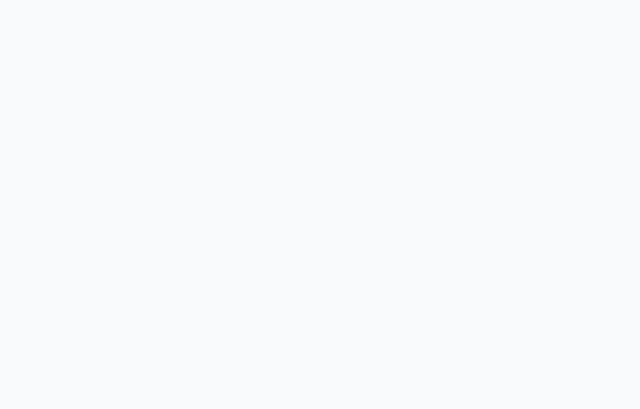
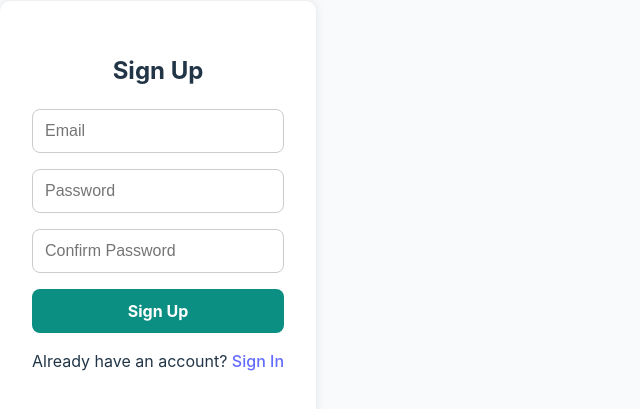
Before and after one commit to Raven-20/Food_Finder, a React (Vite) app in the folder client/: page /signup in a window 1280 px wide. Before the commit this address had no page. Shown: the part 189-598 px from the top of the page, without its empty margins (0-640 px from the left). Built offline with nearby package versions, Linux system fonts and the light colour scheme.

Commit message:
[UPDATE][Added]accounts

```diff
--- a/client/src/App.jsx
+++ b/client/src/App.jsx
@@ -1,8 +1,11 @@
 import React from "react";
 import { BrowserRouter as Router, Routes, Route } from "react-router-dom";
-import HomePage from "./components/HomePage";  // Make sure this path is correct
+import HomePage from "./components/HomePage";
 import RecipeDetail from "./components/RecipeDetail";
 import RecipeCard from "./components/RecipeCard";
+import SignUp from "./components/SignUp";
+import SignIn from "./components/SignIn";
+
 
 function App() {
   return (
@@ -11,6 +14,8 @@ function App() {
         <Route path="/" element={<HomePage />} />  {/* Set HomePage as the landing page */}
         <Route path="/recipe/:id" element={<RecipeDetail />} />
         <Route path="/card" element={<RecipeCard />} />
+        <Route path="/signup" element={<SignUp />} />  {/* ✅ Sign Up page route */}
+        <Route path="/signin" element={<SignIn />} />  {/* ✅ Sign In page route */}
       </Routes>
     </Router>
   );
--- a/client/src/components/HomePage.jsx
+++ b/client/src/components/HomePage.jsx
@@ -1,4 +1,5 @@
 import React, { useState } from "react";
+import { useNavigate } from "react-router-dom"; // ✅ Import useNavigate
 import { motion } from "framer-motion";
 import { Search } from "lucide-react";
 import SearchSection from "../components/SearchSection";
@@ -6,6 +7,8 @@ import RecipeGrid from "../components/RecipeGrid";
 import "../styles/HomePage.css";
 
 const HomePage = () => {
+  const navigate = useNavigate(); // ✅ Initialize navigation
+
   const [ingredients, setIngredients] = useState([]);
   const [dietaryFilters, setDietaryFilters] = useState([
     { id: "1", name: "Vegetarian", active: false },
@@ -18,7 +21,7 @@ const HomePage = () => {
   const [isSearching, setIsSearching] = useState(false);
   const [hasSearched, setHasSearched] = useState(false);
 
-  const mockRecipes = [/* ... (same as your original mockRecipes array) ... */];
+  const mockRecipes = [/* ... your mock recipes here ... */];
 
   const handleSearch = () => {
     setIsSearching(true);
@@ -59,8 +62,8 @@ const HomePage = () => {
             <h1 className="logo">Food Finder</h1>
           </div>
           <div className="auth-buttons">
-            <button>Sign In</button>
-            <button className="sign-up">Sign Up</button>
+            <button onClick={() => navigate("/signin")}>Sign In</button> {/* ✅ Navigate to Sign In */}
+            <button className="sign-up" onClick={() => navigate("/signup")}>Sign Up</button> {/* ✅ Navigate to Sign Up */}
           </div>
         </div>
       </header>
--- /dev/null
+++ b/client/src/components/SignIn.jsx
@@ -0,0 +1,41 @@
+import React, { useState } from "react";
+import "../styles/Auth.css";
+
+const SignIn = () => {
+  const [email, setEmail] = useState("");
+  const [password, setPassword] = useState("");
+
+  const handleSignIn = (e) => {
+    e.preventDefault();
+    // Handle sign-in logic here
+    console.log("Signing in with:", email, password);
+  };
+
+  return (
+    <div className="auth-container">
+      <h2>Sign In</h2>
+      <form onSubmit={handleSignIn} className="auth-form">
+        <input
+          type="email"
+          placeholder="Email"
+          value={email}
+          onChange={(e) => setEmail(e.target.value)}
+          required
+        />
+        <input
+          type="password"
+          placeholder="Password"
+          value={password}
+          onChange={(e) => setPassword(e.target.value)}
+          required
+        />
+        <button type="submit">Sign In</button>
+      </form>
+      <p>
+        Don't have an account? <a href="/signup">Sign Up</a>
+      </p>
+    </div>
+  );
+};
+
+export default SignIn;
--- /dev/null
+++ b/client/src/components/SignUp.jsx
@@ -0,0 +1,54 @@
+import React, { useState } from "react";
+import "../styles/Auth.css";
+
+const SignUp = () => {
+  const [email, setEmail] = useState("");
+  const [password, setPassword] = useState("");
+  const [confirmPassword, setConfirmPassword] = useState("");
+
+  const handleSignUp = (e) => {
+    e.preventDefault();
+    if (password !== confirmPassword) {
+      alert("Passwords do not match!");
+      return;
+    }
+
+    // Handle sign-up logic here
+    console.log("Signing up with:", email, password);
+  };
+
+  return (
+    <div className="auth-container">
+      <h2>Sign Up</h2>
+      <form onSubmit={handleSignUp} className="auth-form">
+        <input
+          type="email"
+          placeholder="Email"
+          value={email}
+          onChange={(e) => setEmail(e.target.value)}
+          required
+        />
+        <input
+          type="password"
+          placeholder="Password"
+          value={password}
+          onChange={(e) => setPassword(e.target.value)}
+          required
+        />
+        <input
+          type="password"
+          placeholder="Confirm Password"
+          value={confirmPassword}
+          onChange={(e) => setConfirmPassword(e.target.value)}
+          required
+        />
+        <button type="submit">Sign Up</button>
+      </form>
+      <p>
+        Already have an account? <a href="/signin">Sign In</a>
+      </p>
+    </div>
+  );
+};
+
+export default SignUp;
--- /dev/null
+++ b/client/src/styles/Auth.css
@@ -0,0 +1,41 @@
+.auth-container {
+    max-width: 400px;
+    margin: 3rem auto;
+    padding: 2rem;
+    border-radius: 10px;
+    box-shadow: 0 0 10px rgba(0, 0, 0, 0.1);
+    background: white;
+    text-align: center;
+  }
+
+  .auth-form {
+    display: flex;
+    flex-direction: column;
+    gap: 1rem;
+    margin-top: 1rem;
+  }
+
+  .auth-form input {
+    padding: 0.75rem;
+    font-size: 1rem;
+    border: 1px solid #ccc;
+    border-radius: 8px;
+  }
+
+  .auth-form button {
+    padding: 0.75rem;
+    background-color: #0a8f82;
+    color: white;
+    font-weight: bold;
+    border: none;
+    border-radius: 8px;
+    cursor: pointer;
+  }
+
+  .auth-form button:hover {
+    background-color: #067368;
+  }
+
+  .auth-container p {
+    margin-top: 1rem;
+  }
```
